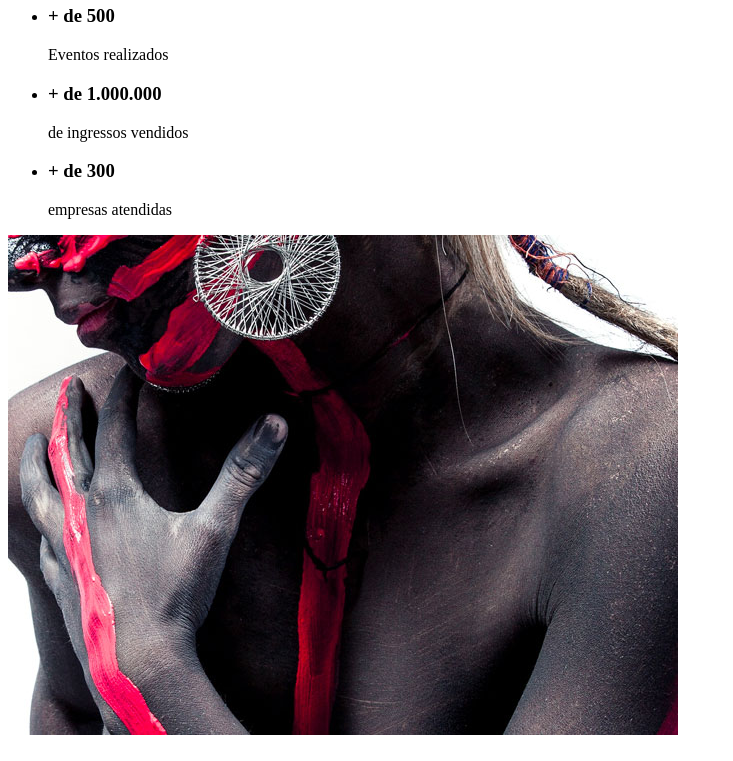
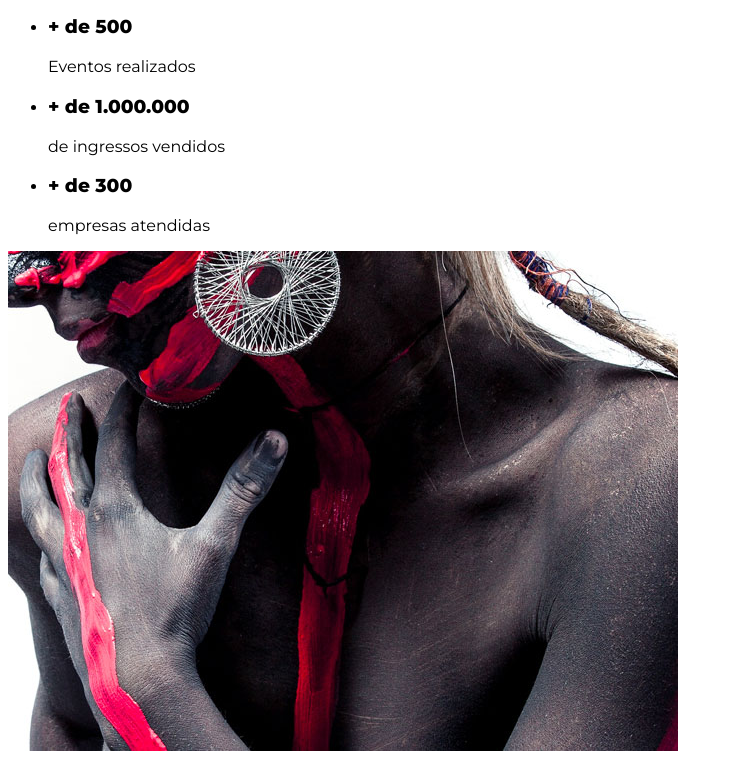
Before and after one commit to menezesrafa/studion, a website: page src/index.html in a window 1280 px wide. Shown: the part 300-1061 px from the top of the page, without its empty margins (0-733 px from the left). Drawn offline with Linux system fonts and the light colour scheme.

Commit message:
Add StyleShet to the project

```diff
--- a/src/index.html
+++ b/src/index.html
@@ -4,6 +4,7 @@
         <meta charset="UTF-8">
         <meta http-equiv="X-UA-Compatible" content="IE=edge">
         <meta name="viewport" content="width=device-width, initial-scale=1.0">
+        <link rel="stylesheet" href="style.css">
         <title>Studion</title>
     </head>
     <body>
--- /dev/null
+++ b/src/style.css
@@ -0,0 +1,5 @@
+@import url('https://fonts.googleapis.com/css2?family=Montserrat:ital,wght@0,100;0,200;0,300;0,400;0,500;0,600;0,800;0,900;1,100;1,300;1,400;1,500;1,600;1,700;1,800;1,900&display=swap');
+
+html {
+    font-family: 'Montserrat', sans-serif;
+}
```
